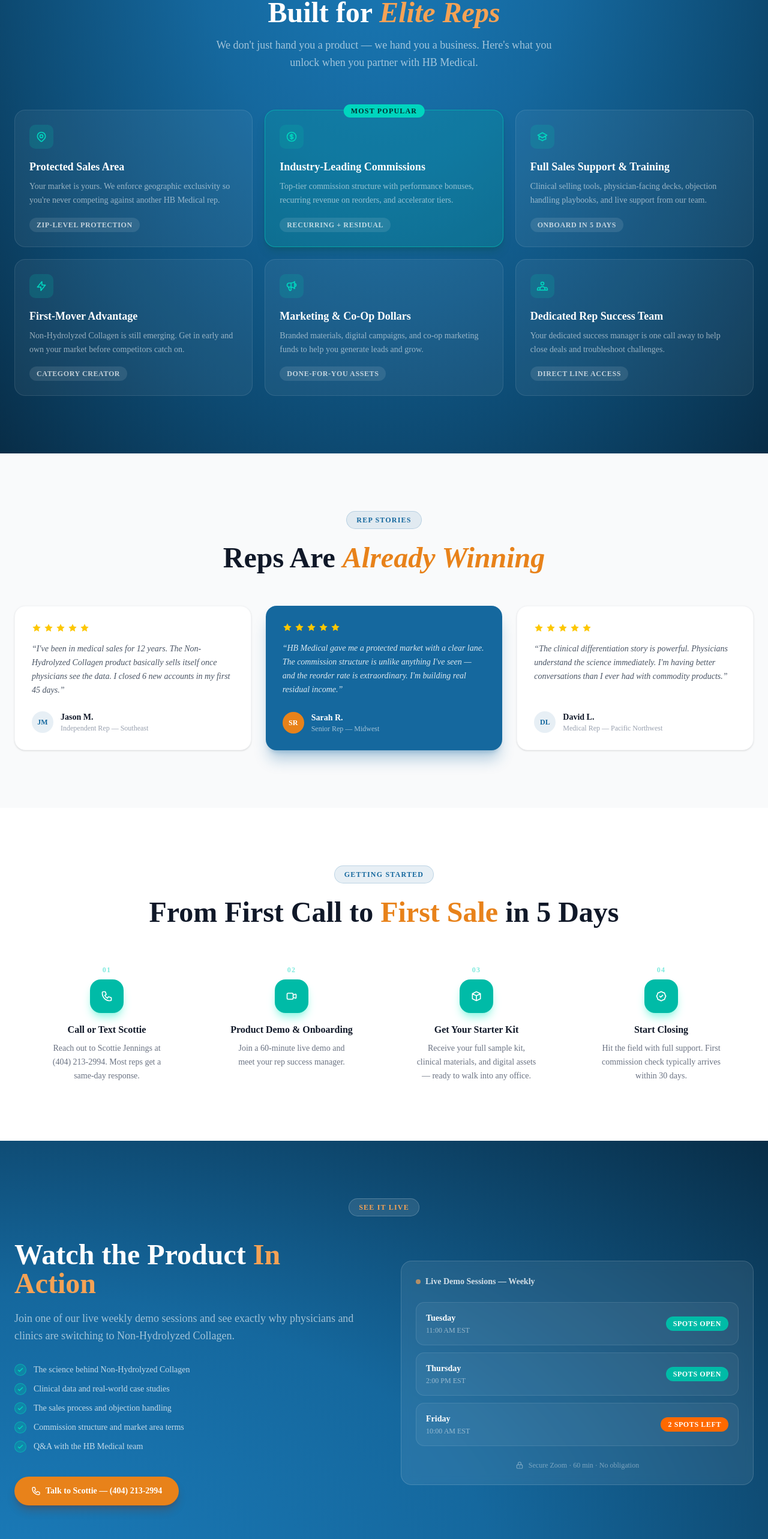
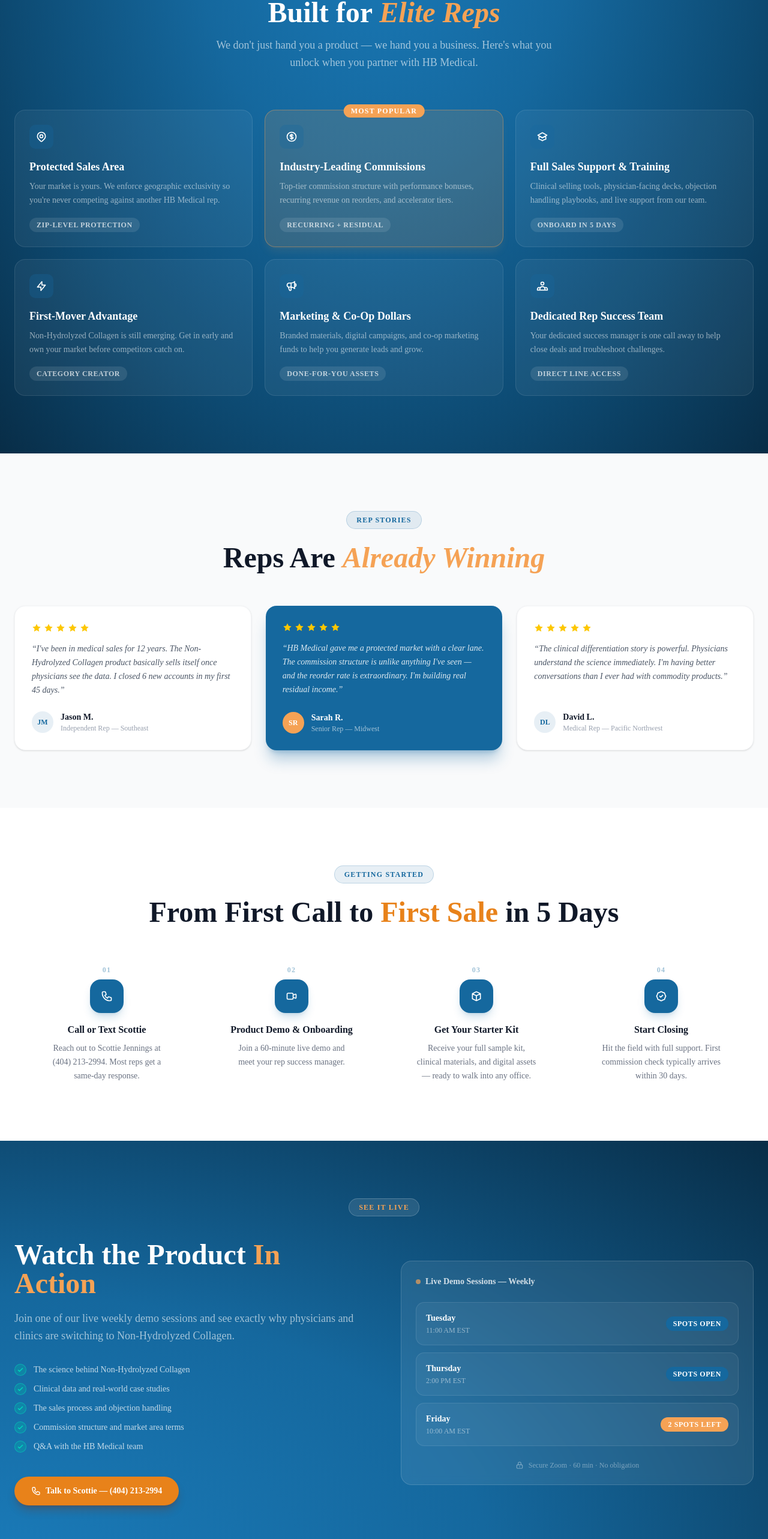
Before and after one commit to salado-jofel/hbmedical-portal, a Next.js app: page / in a window 1280 px wide. Shown: the part 1925-4491 px from the top of the page at 60% size. Built offline with nearby package versions, Linux system fonts and the light colour scheme.

Commit message:
fix: color change

```diff
--- a/app/(components)/BenefitCard.tsx
+++ b/app/(components)/BenefitCard.tsx
@@ -27,21 +27,20 @@
         y: -6,
         transition: { duration: 0.25, ease: "easeOut" },
       }}
-      className={`relative p-6 rounded-2xl border transition-colors cursor-default ${
-        highlight
-          ? "bg-teal-500/20 border-teal-400/50 shadow-lg shadow-teal-900/30"
-          : "bg-white/5 border-white/10 hover:border-white/25 hover:bg-white/8"
-      }`}
+      className={`relative p-6 rounded-2xl border transition-colors cursor-default ${highlight
+        ? "bg-[#f5a255]/15 border-[#f5a255]/40 shadow-lg shadow-[#f5a255]/10"
+        : "bg-white/5 border-white/10 hover:border-white/25 hover:bg-white/8"
+        }`}
     >
       {highlight && (
         <div className="absolute -top-3 left-1/2 -translate-x-1/2">
-          <span className="bg-teal-400 text-teal-950 text-xs font-bold tracking-widest uppercase px-3 py-1 rounded-full">
+          <span className="bg-[#f5a255] text-white text-xs font-bold tracking-widest uppercase px-3 py-1 rounded-full">
             Most Popular
           </span>
         </div>
       )}
 
-      <div className="w-10 h-10 rounded-lg bg-teal-500/20 text-teal-400 flex items-center justify-center mb-4">
+      <div className="w-10 h-10 rounded-lg bg-[#15689E]/30 text-white flex items-center justify-center mb-4">
         {icon}
       </div>
 
--- a/app/(components)/DemoSessionRow.tsx
+++ b/app/(components)/DemoSessionRow.tsx
@@ -22,11 +22,11 @@
       </div>
 
       {status === "open" ? (
-        <span className="bg-teal-500 text-white text-xs font-bold uppercase tracking-wider px-3 py-1 rounded-full">
+        <span className="bg-[#15689E] text-white text-xs font-bold uppercase tracking-wider px-3 py-1 rounded-full">
           Spots Open
         </span>
       ) : (
-        <span className="bg-orange-500 text-white text-xs font-bold uppercase tracking-wider px-3 py-1 rounded-full">
+        <span className="bg-[#f5a255] text-white text-xs font-bold uppercase tracking-wider px-3 py-1 rounded-full">
           2 Spots Left
         </span>
       )}
--- a/app/(components)/StepCard.tsx
+++ b/app/(components)/StepCard.tsx
@@ -42,12 +42,12 @@
           },
         }}
       >
-        <p className="text-teal-400/50 text-xs font-bold tracking-widest mb-2">
+        <p className="text-[#15689E]/40 text-xs font-bold tracking-widest mb-2">
           {number}
         </p>
 
         <motion.div
-          className="w-14 h-14 rounded-2xl bg-teal-500 text-white flex items-center justify-center shadow-lg shadow-teal-200 mb-4 shrink-0"
+          className="w-14 h-14 rounded-2xl bg-[#15689E] text-white flex items-center justify-center shadow-lg shadow-[#15689E]/20 mb-4 shrink-0"
           whileHover={{ scale: 1.12, rotate: -6 }}
           transition={{ type: "spring", stiffness: 300, damping: 15 }}
         >
--- a/app/(sections)/ContactUs.tsx
+++ b/app/(sections)/ContactUs.tsx
@@ -2,7 +2,6 @@
 
 import { VIEWPORT, badgePop, fadeUp, scaleIn, staggerContainer } from "@/components/ui/animations";
 import { motion } from "framer-motion";
-
 
 export function Contact() {
   return (
@@ -16,7 +15,7 @@
           viewport={VIEWPORT}
           variants={badgePop}
         >
-          <span className="bg-teal-50 text-teal-600 text-xs font-semibold tracking-widest uppercase px-4 py-1.5 rounded-full border border-teal-200">
+          <span className="bg-[#15689E]/10 text-[#15689E] text-xs font-semibold tracking-widest uppercase px-4 py-1.5 rounded-full border border-[#15689E]/20">
             Ready to Get Started?
           </span>
         </motion.div>
@@ -30,7 +29,7 @@
         >
           <h2 className="text-4xl md:text-5xl font-bold text-gray-900 mb-4">
             Talk Directly to{" "}
-            <span className="text-teal-500">Scottie Jennings</span>
+            <span className="text-[#f5a255]">Scottie Jennings</span>
           </h2>
           <p className="text-gray-500 mb-12 text-lg leading-relaxed">
             No forms. No gatekeepers. Call or text Scottie directly — he&apos;ll
@@ -50,7 +49,7 @@
             <h3 className="text-2xl font-bold text-gray-900">
               Scottie Jennings
             </h3>
-            <span className="text-teal-600 text-xs font-bold tracking-widest uppercase">
+            <span className="text-[#15689E] text-xs font-bold tracking-widest uppercase">
               HB Medical — Rep Partnerships
             </span>
           </div>
@@ -64,7 +63,7 @@
           <div className="grid sm:grid-cols-2 gap-3 mb-6">
             <motion.a
               href="tel:4042132994"
-              className="flex items-center justify-center gap-2 bg-teal-500 hover:bg-teal-400 text-white font-semibold py-3.5 px-5 rounded-xl transition-colors"
+              className="flex items-center justify-center gap-2 bg-[#15689E] hover:bg-[#0f4f7a] text-white font-semibold py-3.5 px-5 rounded-xl transition-colors"
               whileHover={{ scale: 1.03 }}
               whileTap={{ scale: 0.97 }}
             >
@@ -91,7 +90,7 @@
 
             <motion.a
               href="sms:4042132994"
-              className="flex items-center justify-center gap-2 border border-gray-200 hover:border-teal-300 text-gray-700 hover:text-teal-600 font-semibold py-3.5 px-5 rounded-xl transition-colors bg-white"
+              className="flex items-center justify-center gap-2 border border-gray-200 hover:border-[#15689E]/40 text-gray-700 hover:text-[#15689E] font-semibold py-3.5 px-5 rounded-xl transition-colors bg-white"
               whileHover={{ scale: 1.03 }}
               whileTap={{ scale: 0.97 }}
             >
@@ -137,7 +136,7 @@
                 className="flex items-center gap-2 text-gray-600 text-sm"
               >
                 <svg
-                  className="w-4 h-4 text-teal-500 flex-shrink-0"
+                  className="w-4 h-4 text-[#f5a255] flex-shrink-0"
                   fill="none"
                   stroke="currentColor"
                   viewBox="0 0 24 24"
--- a/app/(sections)/HBMedical.tsx
+++ b/app/(sections)/HBMedical.tsx
@@ -6,7 +6,7 @@
   GraduationCap,
   Rocket,
   Users,
-  Headphones
+  Headphones,
 } from "lucide-react";
 
 const benefits = [
@@ -56,18 +56,22 @@
 
 export function HBMedical() {
   return (
-   <section className="py-24 bg-linear-to-br from-[#0e2c3f]  to-[#1c6869] text-white">
+    <section className="py-24 bg-linear-to-br from-[#0b1f2e] to-[#15689E] text-white">
       <div className="container mx-auto px-4">
         {/* Header Section */}
         <div className="text-center max-w-3xl mx-auto mb-20 space-y-4">
-          <Badge variant="outline" className="border-emerald-500/30 text-emerald-400 bg-emerald-500/5 px-4 py-1">
+          <Badge
+            variant="outline"
+            className="border-[#f5a255]/30 text-[#f5a255] bg-[#f5a255]/5 px-4 py-1"
+          >
             WHY SPEARHEAD MEDICAL
           </Badge>
           <h2 className="text-4xl md:text-5xl font-serif font-bold tracking-tight">
-            Built for <span className="text-emerald-400 italic">Elite Reps</span>
+            Built for <span className="text-[#f5a255] italic">Elite Reps</span>
           </h2>
           <p className="text-slate-400 text-lg leading-relaxed">
-            We don't just hand you a product — we hand you a business. Here's what you unlock when you partner with Spearhead Medical.
+            We don't just hand you a product — we hand you a business. Here's
+            what you unlock when you partner with Spearhead Medical.
           </p>
         </div>
 
@@ -77,25 +81,30 @@
             <div key={i} className="relative group">
               {b.popular && (
                 <div className="absolute -top-3 left-1/2 -translate-x-1/2 z-20">
-                  <Badge className="bg-emerald-500 hover:bg-emerald-500 text-[10px] font-bold px-3 py-0.5 rounded-full text-emerald-950 uppercase tracking-wider">
+                  <Badge className="bg-[#f5a255] hover:bg-[#f5a255] text-[10px] font-bold px-3 py-0.5 rounded-full text-white uppercase tracking-wider">
                     Most Popular
                   </Badge>
                 </div>
               )}
 
-              <Card className={`h-full border-white/10 bg-white/5 backdrop-blur-sm transition-all duration-300 hover:bg-white/10 hover:border-emerald-500/50 ${b.popular ? 'ring-1 ring-emerald-500/40' : ''}`}>
+              <Card
+                className={`h-full border-white/10 bg-white/5 backdrop-blur-sm transition-all duration-300 hover:bg-white/10 hover:border-[#f5a255]/50 ${b.popular ? "ring-1 ring-[#f5a255]/40" : ""
+                  }`}
+              >
                 <CardContent className="p-8 flex flex-col h-full">
-                  <div className="mb-6 h-12 w-12 rounded-lg bg-emerald-500/10 flex items-center justify-center">
-                    <b.icon className="h-6 w-6 text-emerald-400" />
+                  <div className="mb-6 h-12 w-12 rounded-lg bg-[#15689E]/30 flex items-center justify-center">
+                    <b.icon className="h-6 w-6 text-white" />
                   </div>
 
-                  <h3 className="text-xl font-bold mb-3 text-slate-50">{b.title}</h3>
+                  <h3 className="text-xl font-bold mb-3 text-slate-50">
+                    {b.title}
+                  </h3>
                   <p className="text-sm text-slate-400 leading-relaxed mb-8 grow">
                     {b.desc}
                   </p>
 
                   <div className="mt-auto">
-                    <span className="text-[10px] font-black tracking-widest text-emerald-400/60 uppercase border border-emerald-500/20 px-3 py-1.5 rounded-md bg-emerald-500/5">
+                    <span className="text-[10px] font-black tracking-widest text-[#f5a255]/60 uppercase border border-[#f5a255]/20 px-3 py-1.5 rounded-md bg-[#f5a255]/5">
                       {b.tag}
                     </span>
                   </div>
--- a/app/(sections)/Testimonials.tsx
+++ b/app/(sections)/Testimonials.tsx
@@ -63,7 +63,7 @@
         >
           <h2 className="text-4xl md:text-5xl font-bold text-gray-900">
             Reps Are{" "}
-            <span className="text-[#e8821a] italic">Already Winning</span>
+            <span className="text-[#f5a255] italic">Already Winning</span>
           </h2>
         </motion.div>
 
@@ -92,8 +92,7 @@
                 },
               }}
               whileHover={{ y: -6, transition: { duration: 0.25 } }}
-              className={`p-7 rounded-2xl flex flex-col justify-between cursor-default ${
-                t.highlight
+              className={`p-7 rounded-2xl flex flex-col justify-between cursor-default ${t.highlight
                 ? "bg-[#15689E] text-white shadow-xl shadow-[#15689E]/30"
                 : "bg-white border border-gray-100 shadow-sm"
                 }`}
@@ -101,8 +100,7 @@
               <div>
                 <StarRating />
                 <p
-                  className={`text-sm leading-relaxed italic mb-6 ${
-                    t.highlight ? "text-white/85" : "text-gray-600"
+                  className={`text-sm leading-relaxed italic mb-6 ${t.highlight ? "text-white/85" : "text-gray-600"
                     }`}
                 >
                   &ldquo;{t.quote}&rdquo;
@@ -112,9 +110,8 @@
               <div className="flex items-center gap-3">
                 {/* Avatar */}
                 <div
-                  className={`w-9 h-9 rounded-full flex items-center justify-center text-xs font-bold ${
-                    t.highlight
-                      ? "bg-[#e8821a] text-white"
+                  className={`w-9 h-9 rounded-full flex items-center justify-center text-xs font-bold ${t.highlight
+                    ? "bg-[#f5a255] text-white"
                     : "bg-[#15689E]/10 text-[#15689E]"
                     }`}
                 >
```
Lines whose indentation alone changed are shown as unchanged.
